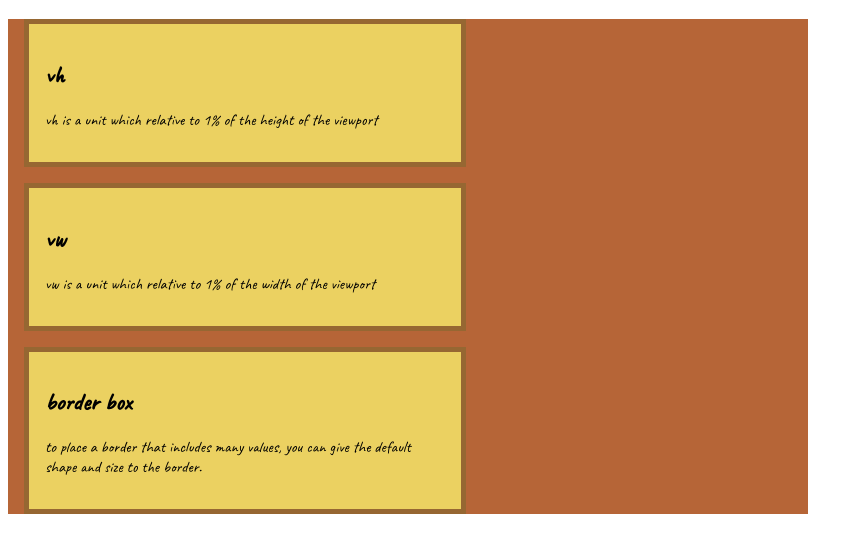
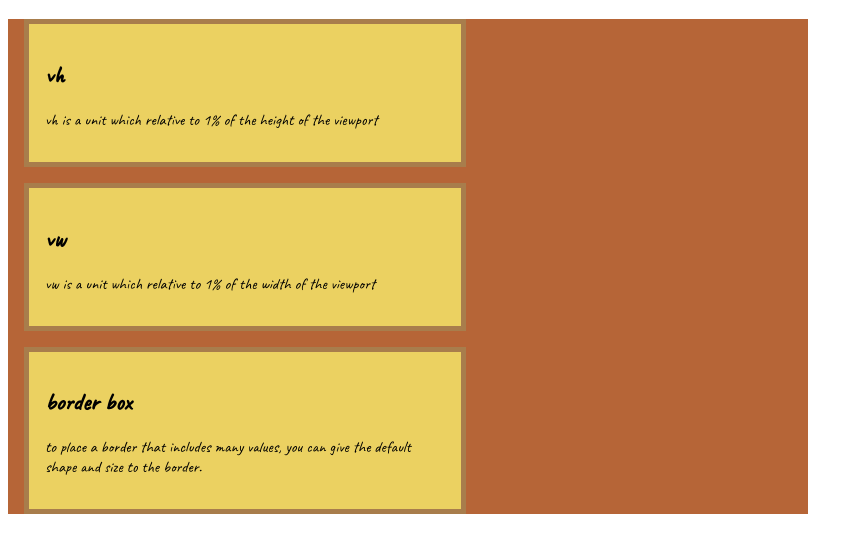
Before and after one commit to mahsa-noorii/aps-css-1, a plain HTML site: page Index.html in a window 1280 px wide. Shown: the part 65-618 px from the top of the page, without its empty margins (0-863 px from the left). Drawn offline with Linux system fonts and the light colour scheme.

Commit message:
last changes

```diff
--- a/index.css
+++ b/index.css
@@ -13,7 +13,7 @@ div {
 font-family: 'Caveat', cursive;
 max-height: 300px;
 max-width: 50%;
-border: 5px solid rgb(150, 103, 50);
+border: 5px solid rgb(168, 125, 76);
 margin: 1rem;
 padding: 1rem;
 background-color: rgb(235, 209, 97);
```
